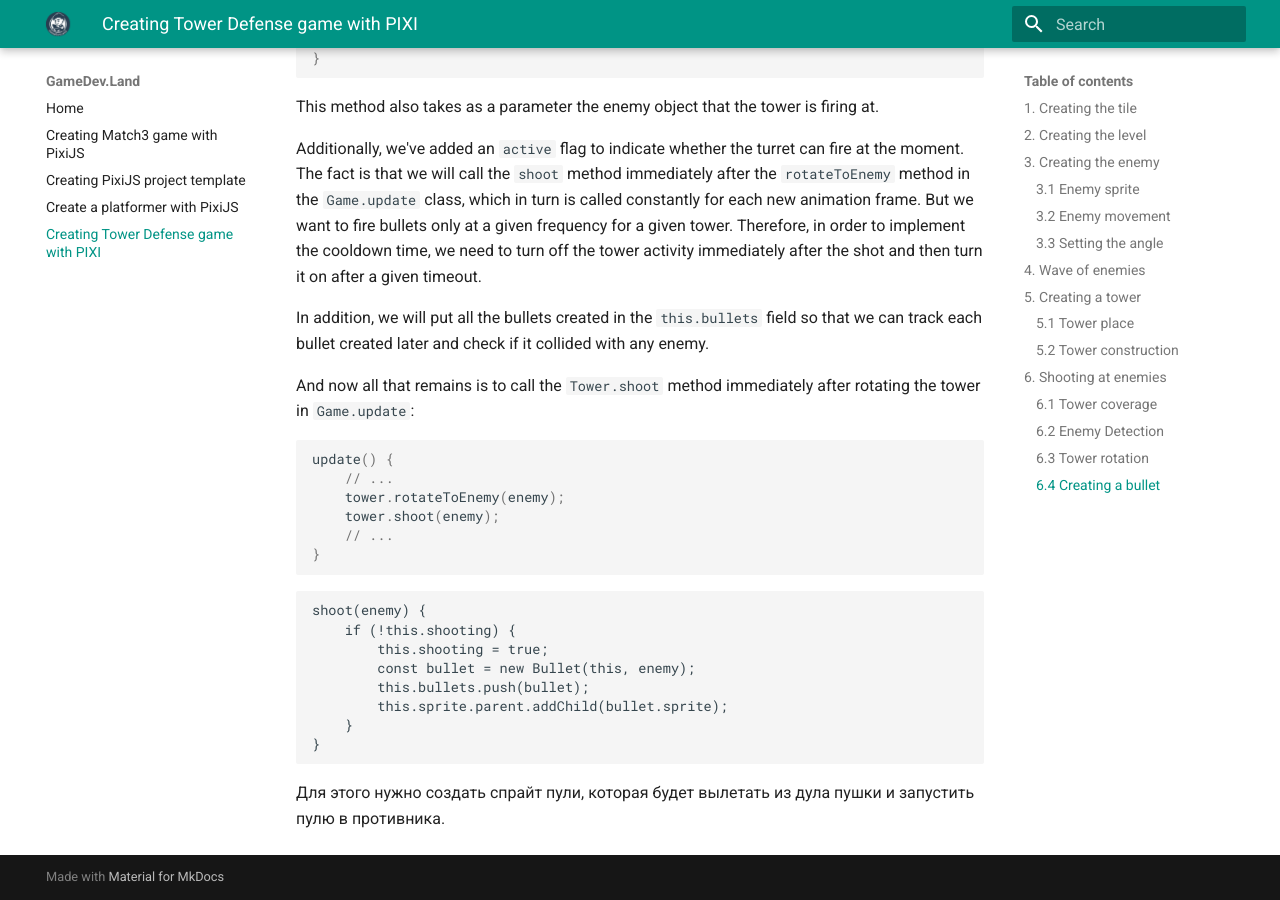
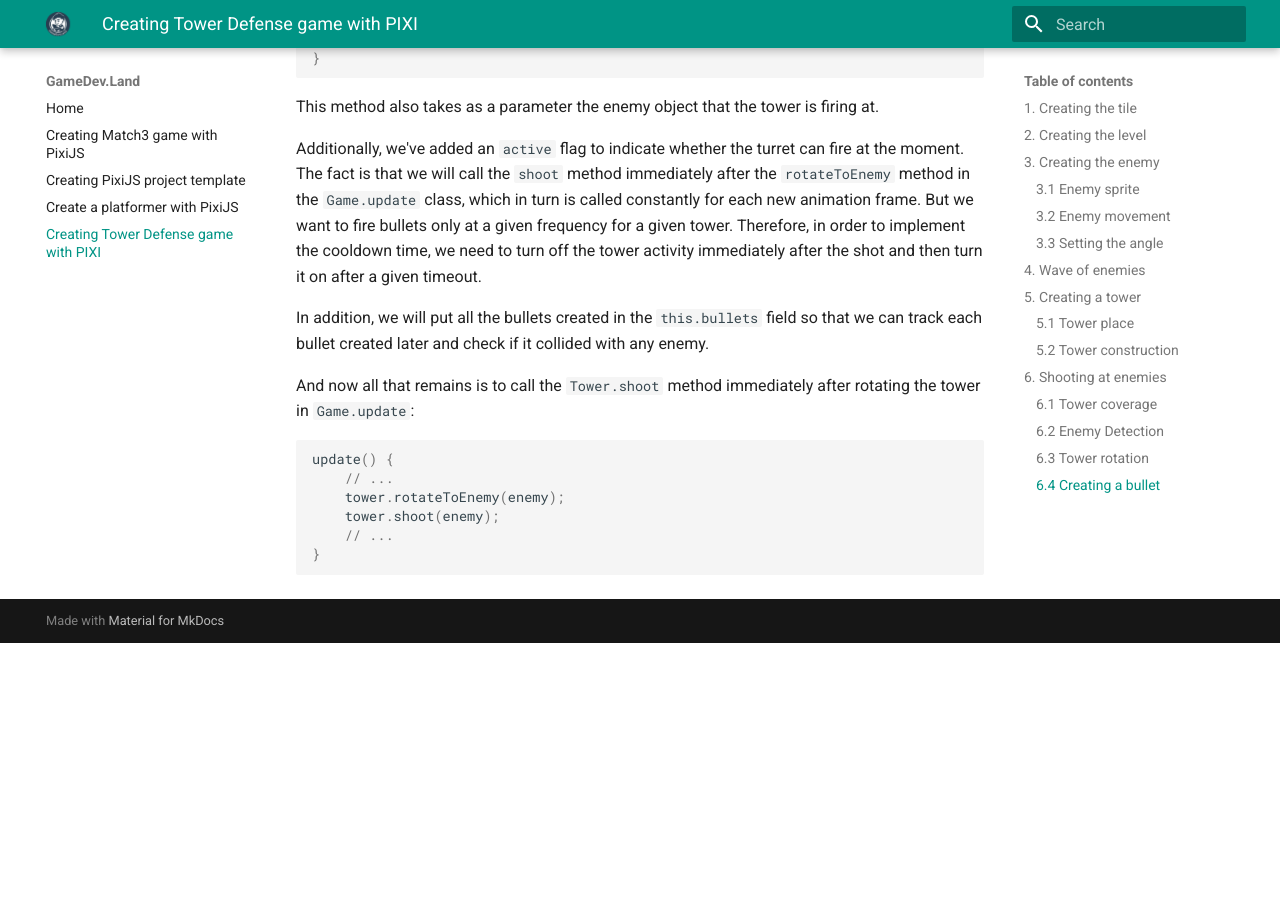
Before and after one commit to bolotnikov/gamedevland, an MkDocs documentation site: the page built from docs/tower-defense.md, in a window 1280 px wide and 900 px high, scrolled down 20457 px. Built offline with MkDocs 1.6.1 and Material for MkDocs 9.7.7, drawn with Linux system fonts in a browser that asks for light colours; emoji names are drawn with the system emoji font; after the commit the page ends 21100 px from its top, so only the background shows below that.

Commit message:
Update tower-defense.md

````diff
--- a/docs/tower-defense.md
+++ b/docs/tower-defense.md
@@ -974,14 +974,3 @@ update() {
     // ...
 }
 ```
-
-    shoot(enemy) {
-        if (!this.shooting) {
-            this.shooting = true;
-            const bullet = new Bullet(this, enemy);
-            this.bullets.push(bullet);
-            this.sprite.parent.addChild(bullet.sprite);
-        }
-    }
-
-Для этого нужно создать спрайт пули, которая будет вылетать из дула пушки и запустить пулю в противника.
````
